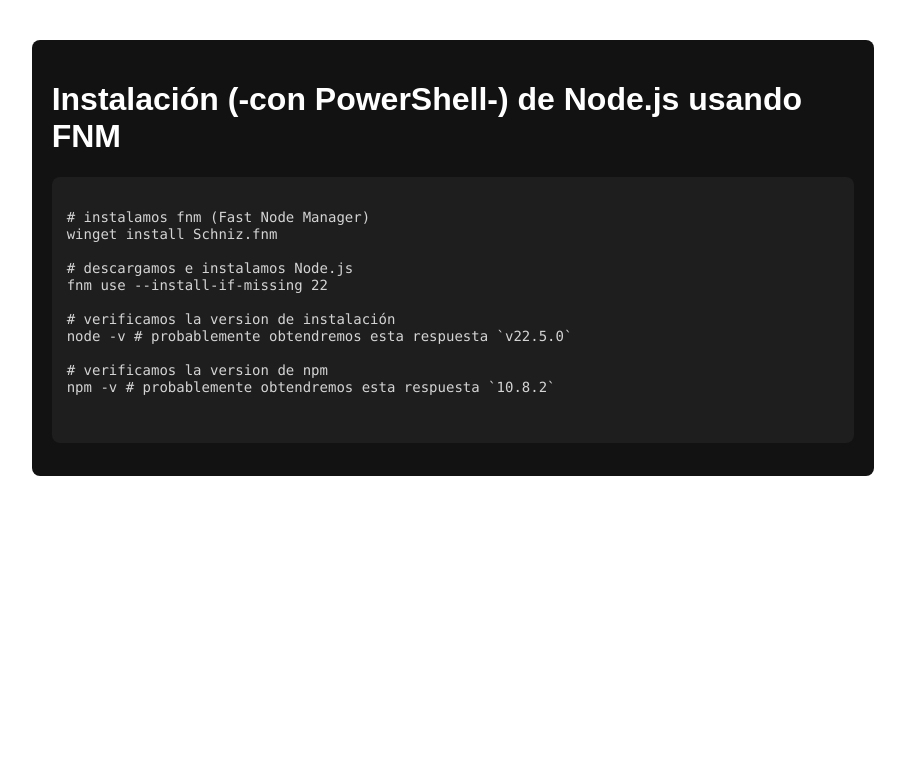
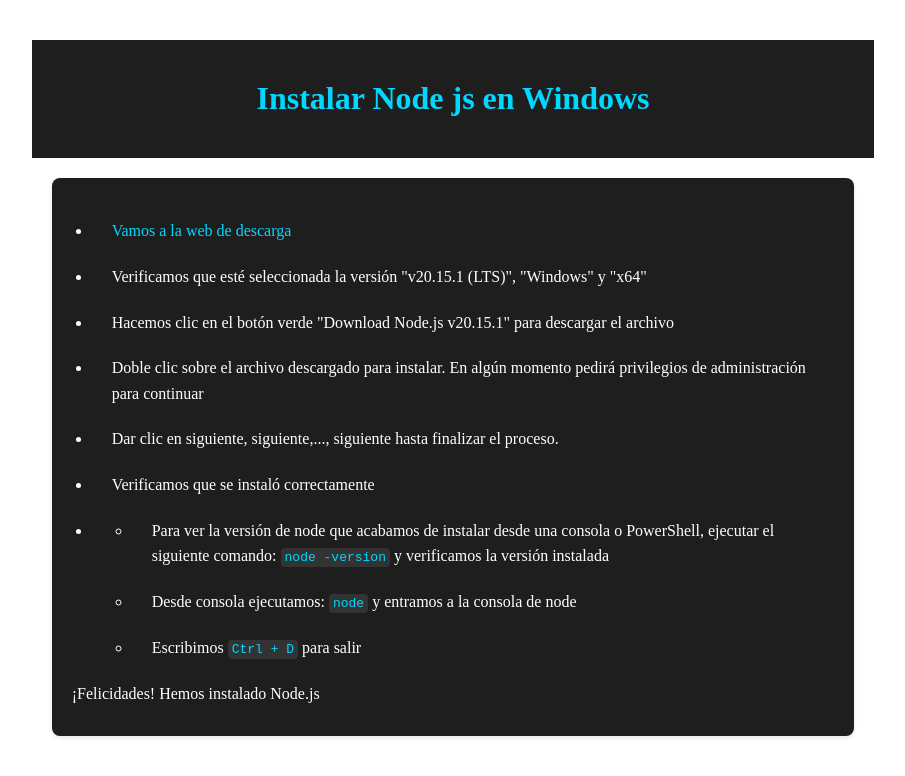
Before and after one commit to jovanyvelez/notas-bd, a SvelteKit app: page /apoyo_software/nodejs in a window 1280 px wide. Shown: the top 776 px of the page, without its empty margins (187-1092 px from the left). Built offline with nearby package versions, Linux system fonts and the light colour scheme.

Commit message:
Actualizaci{on instalar node

```diff
--- a/src/routes/apoyo_software/nodejs/+page.svelte
+++ b/src/routes/apoyo_software/nodejs/+page.svelte
@@ -2,57 +2,139 @@
 	// Aquí puedes añadir lógica de Svelte si es necesario
 </script>
 
+<div class="header">
+    <h1>Instalar Node js en Windows</h1>
+</div>
+
 <div class="container">
-	<h1>Instalación (-con PowerShell-) de Node.js usando FNM</h1>
-	<pre>
-        <code>
-# instalamos fnm (Fast Node Manager)
-winget install Schniz.fnm
-
-# descargamos e instalamos Node.js
-fnm use --install-if-missing 22
-
-# verificamos la version de instalación
-node -v # probablemente obtendremos esta respuesta `v22.5.0`
-
-# verificamos la version de npm
-npm -v # probablemente obtendremos esta respuesta `10.8.2`
-        </code>
-    </pre>
+    <main>
+        <ul>
+            <li>
+                <p>
+                    <a href="https://nodejs.org/en/download/prebuilt-installer" target="_blank" class="etiquetasA">Vamos a la web de descarga</a>
+                </p>
+            </li>
+            <li>
+                <p>Verificamos que esté seleccionada la versión "v20.15.1 (LTS)", "Windows" y "x64"</p>
+            </li>
+            <li>
+                <p>Hacemos clic en el botón verde "Download Node.js v20.15.1" para descargar el archivo</p>
+            </li>
+			<li>
+				<p>
+					Doble clic sobre el archivo descargado para instalar. En algún momento pedirá privilegios de
+					administración para continuar
+				</p>
+			</li>
+            <li>
+                <p>Dar clic en siguiente, siguiente,..., siguiente hasta finalizar el proceso.</p>
+            </li>
+            <li>
+                <p>Verificamos que se instaló correctamente</p>
+            </li>
+            <li>
+                <ul>
+                    <li>
+                        <p>
+                            Para ver la versión de node que acabamos de instalar desde una consola o PowerShell,
+                            ejecutar el siguiente comando: <code>node -version</code> y verificamos la versión instalada
+                        </p>
+                    </li>
+                    <li>
+                        <p>Desde consola ejecutamos: <code>node</code> y entramos a la consola de node</p>
+                    </li>
+                    <li>
+                        <p>Escribimos <code>Ctrl + D</code> para salir</p>
+                    </li>
+                </ul>
+            </li>
+        </ul>
+        <p>¡Felicidades! Hemos instalado Node.js</p>
+    </main>
 </div>
 
 <style>
-	.container {
+	body {
+		margin: 0;
+		padding: 0;
 		background-color: #121212;
 		color: #ffffff;
+		font-family: Arial, sans-serif;
+		display: flex;
+		justify-content: center;
+		align-items: center;
+		min-height: 100vh;
+	}
+	.header {
+		display: flex;
+		justify-content: center;
+		align-items: center;
 		padding: 20px;
-		border-radius: 8px;
-		font-family: Arial, sans-serif;
-		max-width: 100%;
-		box-sizing: border-box;
-	}
-	pre {
 		background-color: #1e1e1e;
-		padding: 15px;
-		border-radius: 8px;
-		overflow-x: auto;
 		width: 100%;
 		box-sizing: border-box;
 	}
+	.container {
+		display: flex;
+		flex-direction: column;
+		align-items: center;
+		justify-content: center;
+		padding: 20px;
+		max-width: 1000px;
+		width: 100%;
+		box-sizing: border-box;
+	}
+	main {
+		width: 100%;
+		background-color: #1e1e1e;
+		padding: 20px;
+		border-radius: 8px;
+		box-shadow: 0 2px 4px rgba(0, 0, 0, 0.1);
+		box-sizing: border-box;
+	}
+	h1, h2, h3 {
+		color: #00d8ff;
+		margin-top: 20px;
+	}
+	p {
+		line-height: 1.6;
+		margin-bottom: 10px;
+		color: #ffffff; /* Ajuste para mejorar legibilidad */
+	}
+	ul, li {
+		margin: 20px 0;
+		padding-left: 20px;
+	}
+	li {
+		margin-bottom: 10px;
+		color: #ffffff; /* Ajuste para mejorar legibilidad */
+	}
 	code {
-		color: #d4d4d4;
-		font-size: 14px;
-		font-family: Consolas, 'Courier New', monospace;
+		background-color: #333;
+		padding: 2px 4px;
+		border-radius: 4px;
+		color: #00d8ff;
+	}
+	a {
+		color: #00d8ff;
+		text-decoration: none;
+		transition: color 0.3s ease;
+	}
+	a:hover {
+		color: #ffffff;
 	}
 	@media (max-width: 600px) {
 		.container {
 			padding: 10px;
 		}
-		pre {
+		main {
 			padding: 10px;
 		}
+		h1, h2, h3 {
+			font-size: 1.2em;
+		}
 		code {
-			font-size: 12px;
+			font-size: 0.9em;
 		}
 	}
 </style>
--- a/src/routes/apoyo_software/sqli3/+page.svelte
+++ b/src/routes/apoyo_software/sqli3/+page.svelte
@@ -32,7 +32,7 @@
                 <p><b>Abre el Panel de Control:</b> Presiona <code>Windows + R</code> para abrir el cuadro de diálogo Ejecutar. Escribe <code>control</code> y presiona Enter para abrir el Panel de Control.</p>
             </li>
             <li>
-                <p><b>Accede a la Configuración Avanzada del Sistema:</b> En el Panel de Control, ve a <b>Sistema y Seguridad</b>. Haz clic en <b>Sistema</b>. En el panel izquierdo, haz clic en <b>Configuración avanzada del sistema</b>.</p>
+                <p>Haz clic en <b>Sistema</b>. Luego en el panel izquierdo, haz clic en <b>Configuración avanzada del sistema</b>.</p>
             </li>
         </ol>
 
```
